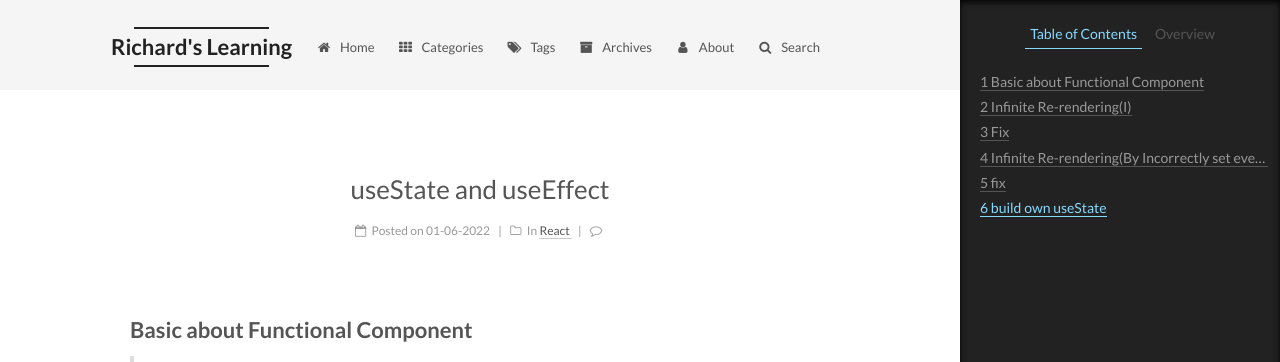
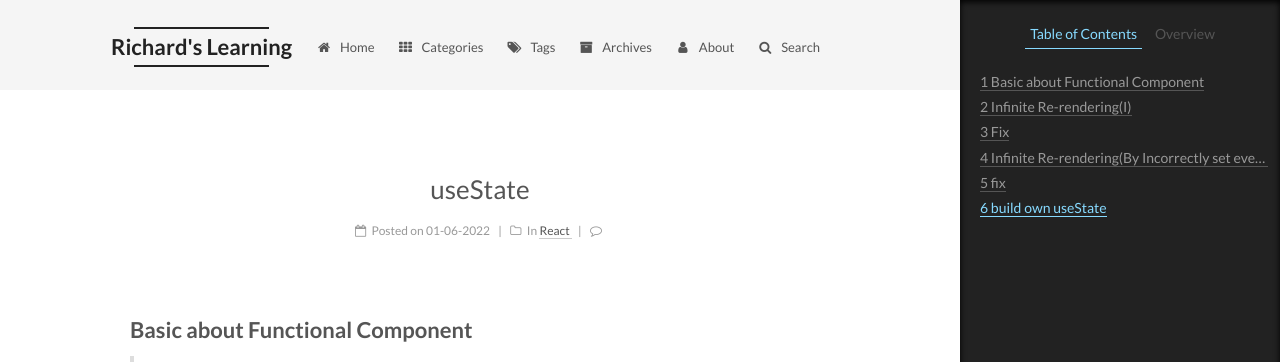
Before and after one commit to richard1230/richard1230.github.io, a Jekyll site: the page built from _posts/2022/2022-06-01-useState.md, in a window 1280 px wide. Shown: the top 362 px of the page. Built offline with Jekyll 4.4.1, drawn with Linux system fonts in a browser that asks for light colours; comment, search, counter and statistics services are not loaded.

Commit message:
useEffect_01

```diff
--- a/_posts/2022/2022-06-01-useState.md
+++ b/_posts/2022/2022-06-01-useState.md
@@ -1,5 +1,5 @@
 ---
-title: useState and useEffect
+title: useState
 date: 01-06-2022
 categories:
 - React
```
Also changed, not shown: _posts/2022/2022-06-02-useEffect.md (+3 -1 lines).
